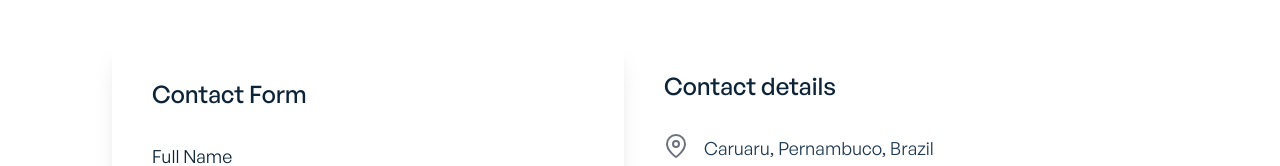
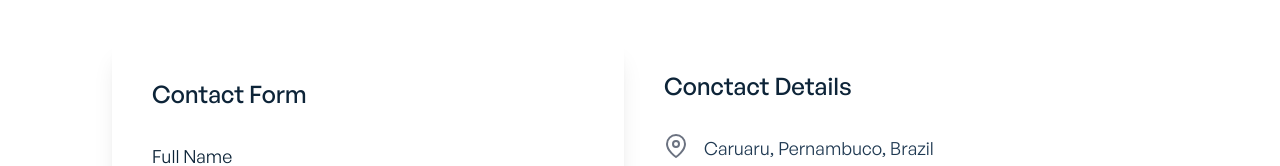
Before and after one commit to Herbert-RD/dev-portfolio, a React (Create React App) app: page /contact in a window 1280 px wide. Shown: the part 170-336 px from the top of the page. Built offline with nearby package versions, Linux system fonts and the light colour scheme.

Commit message:
Feat: Contact page translated

```diff
--- a/src/components/contact/ContactDetails.jsx
+++ b/src/components/contact/ContactDetails.jsx
@@ -1,4 +1,6 @@
 import { FiPhone, FiMapPin, FiMail } from 'react-icons/fi';
+import { useContext } from 'react';
+import { lenguageContext } from '../../App';
 
 const contacts = [
 	{
@@ -19,11 +21,14 @@ const contacts = [
 ];
 
 const ContactDetails = () => {
+
+	const lenguageWrapper = useContext(lenguageContext);
+
 	return (
 		<div className="w-full lg:w-1/2">
 			<div className="text-left max-w-xl px-6">
 				<h2 className="font-general-medium text-2xl text-primary-dark dark:text-primary-light mt-12 mb-8">
-					Contact details
+					{ lenguageWrapper.lenguage == 'en' ? 'Conctact Details' : 'Detalhes de contato' }
 				</h2>
 				<ul className="font-general-regular">
 					{contacts.map((contact) => (
--- a/src/components/contact/ContactForm.jsx
+++ b/src/components/contact/ContactForm.jsx
@@ -1,7 +1,13 @@
 import Button from '../reusable/Button';
 import FormInput from '../reusable/FormInput';
 
+import { useContext } from 'react';
+import { lenguageContext } from '../../App';
+
 const ContactForm = () => {
+
+	const lenguageWrapper = useContext(lenguageContext);
+
 	return (
 		<div className="w-full lg:w-1/2">
 			<div className="leading-loose">
@@ -12,7 +18,7 @@ const ContactForm = () => {
 					className="max-w-xl m-4 p-6 sm:p-10 bg-secondary-light dark:bg-secondary-dark rounded-xl shadow-xl text-left"
 				>
 					<p className="font-general-medium text-primary-dark dark:text-primary-light text-2xl mb-8">
-						Contact Form
+						{ lenguageWrapper.lenguage == 'en' ? 'Contact Form' : "Formulario de contato" }
 					</p>
 					<FormInput
 						inputLabel="Full Name"
```
